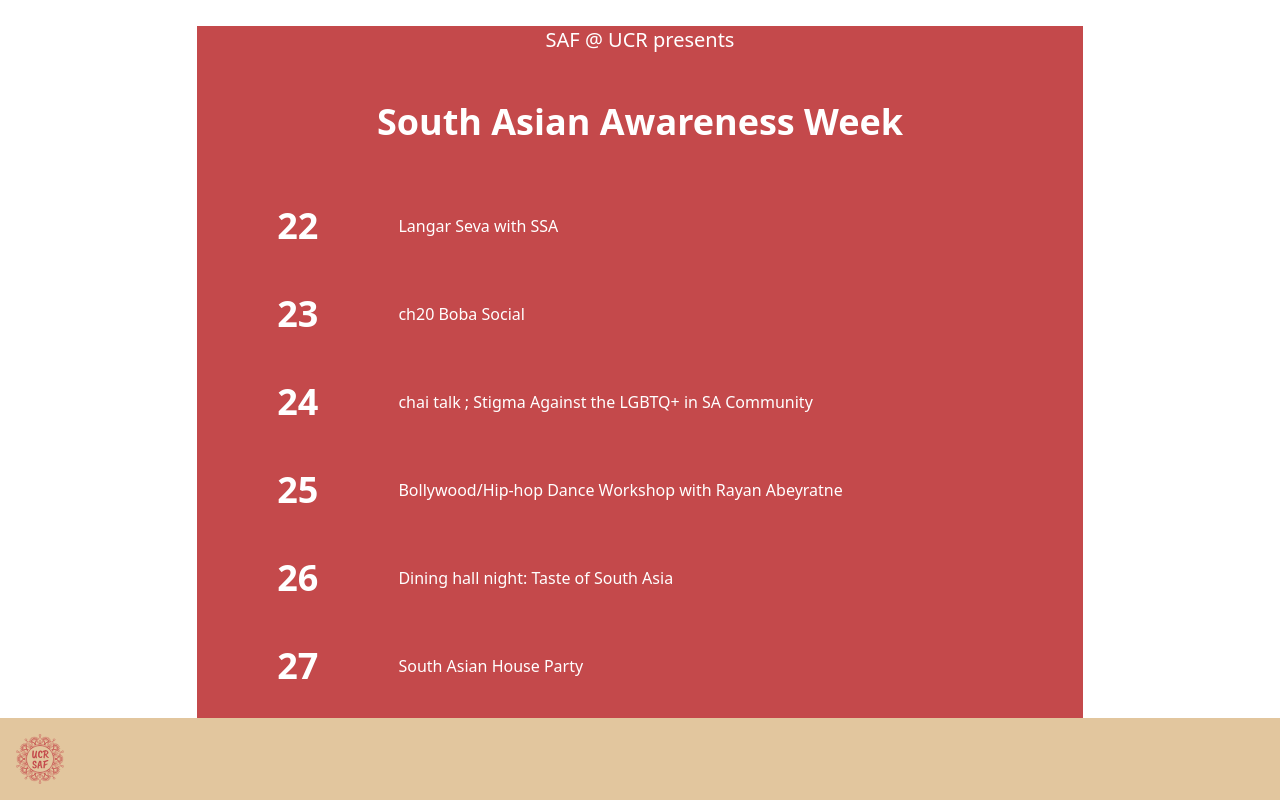
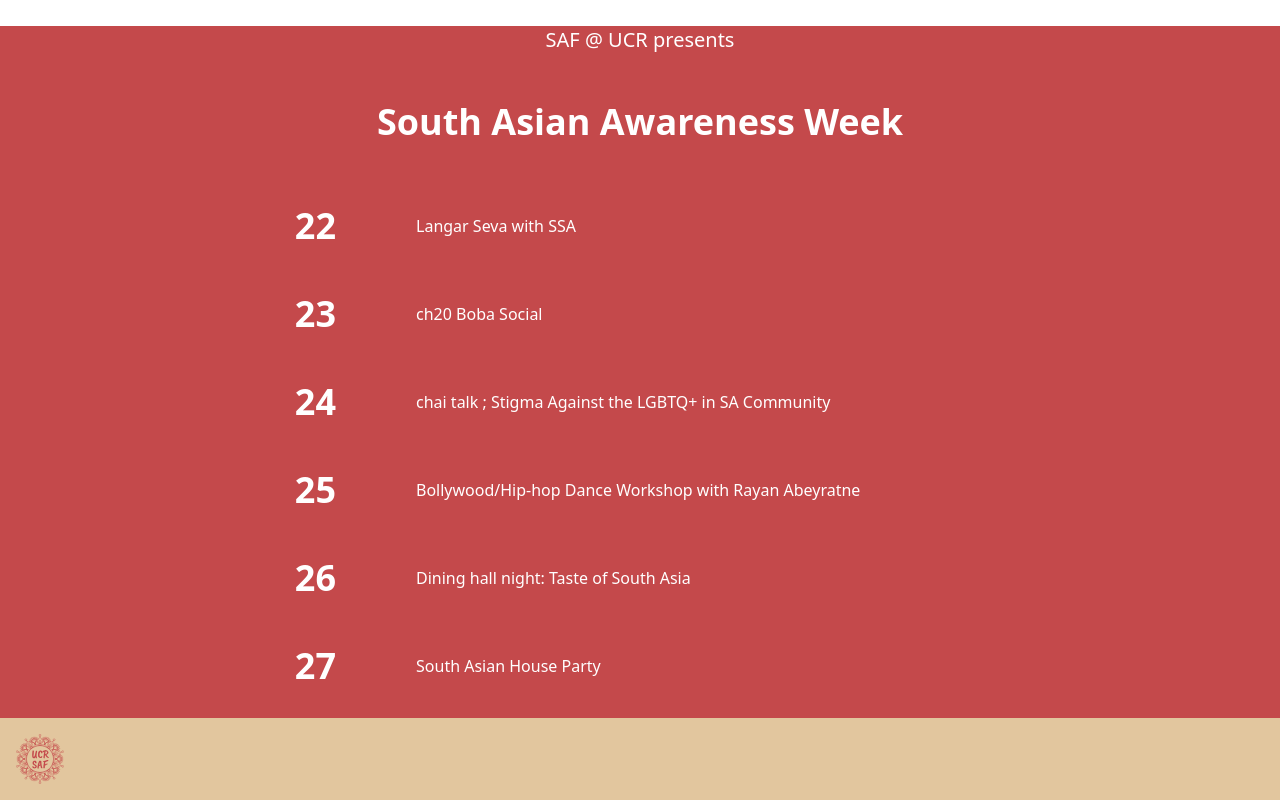
Before and after one commit to acm-ucr/saf-website, a Next.js app: page /awareness-week in a window 1280 px wide. Shown: the part 526-1326 px from the top of the page. Built offline with nearby package versions, Linux system fonts and the light colour scheme; some icons are missing.

Commit message:
fixed background and used margin instead of padding

```diff
--- a/src/components/awareness-week/Week.jsx
+++ b/src/components/awareness-week/Week.jsx
@@ -3,12 +3,12 @@
 
 const Week = () => {
   return (
-    <div className="bg-saf-red text-white">
+    <div className="w-full bg-saf-red text-white">
       <div className="text-center text-xl">SAF @ UCR presents</div>
       <div class="font-bold py-5 text-center text-4xl">
         South Asian Awareness Week
       </div>
-      <div className="pr-[240px] flex">
+      <div className="mr-[16%] flex justify-center">
         <div alt="event-numerical-day" className="font-bold text-4xl">
           {events.map((events, index) => (
             <div key={index} className="px-20 py-3">
```
